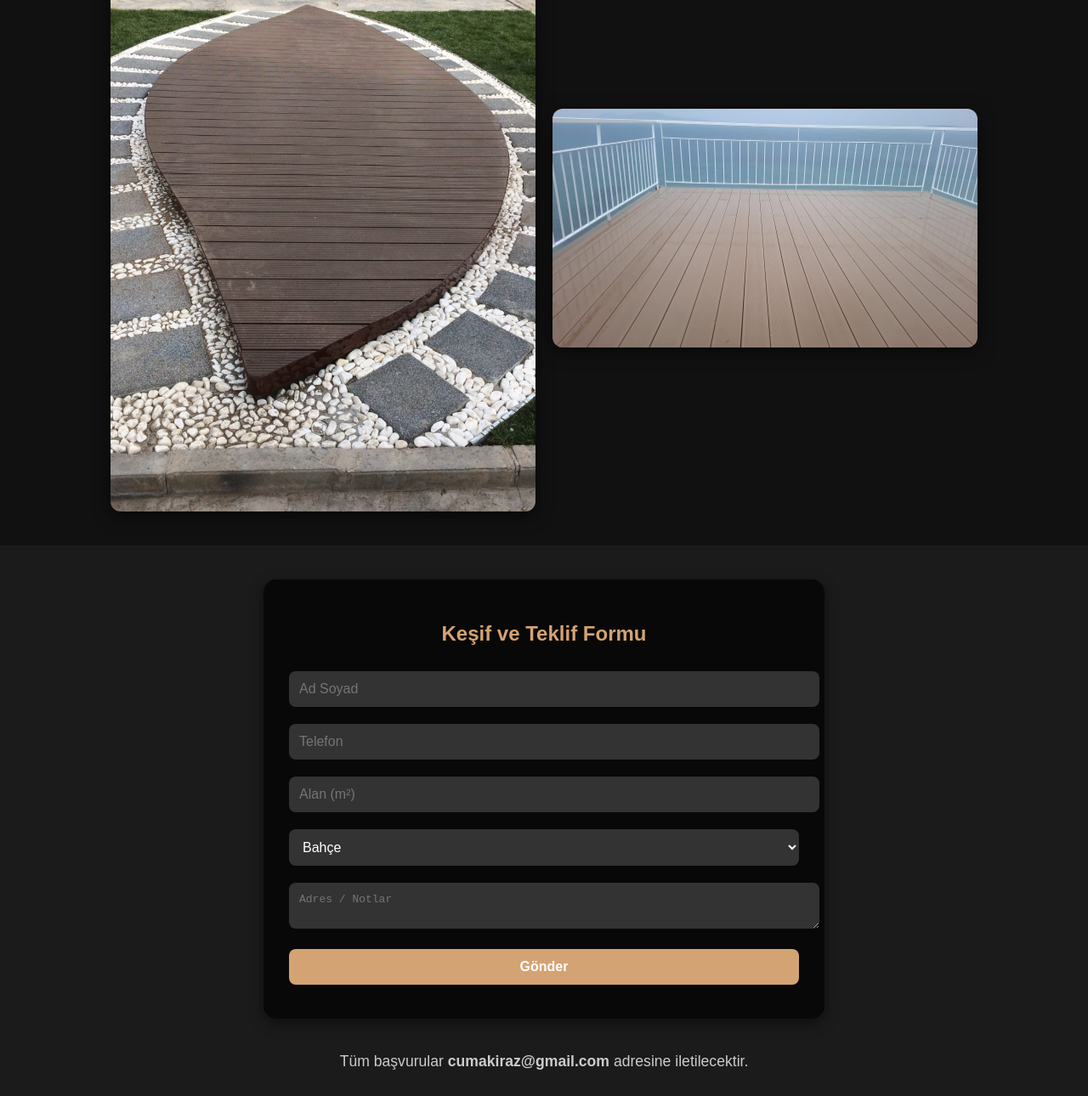
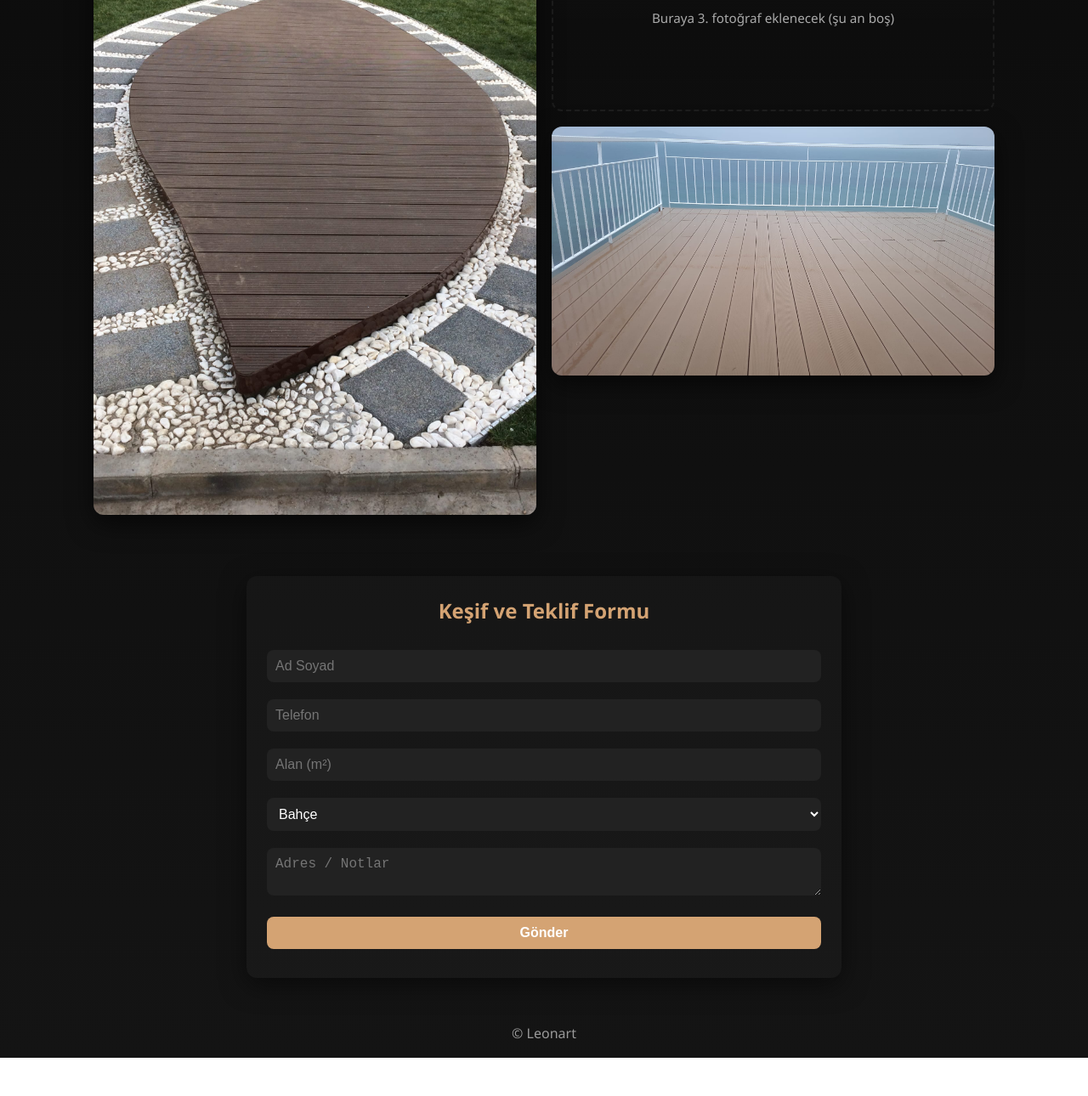
Before and after one commit to leonaart/leonart, a plain HTML site: page index.html in a window 1280 px wide. Shown: the part 315-1605 px from the top of the page at 85% size. After the commit the page ends 1560 px from the top, so only its background shows below. Drawn offline with nearby package versions, Linux system fonts and the light colour scheme.

Commit message:
index.html

```diff
--- a/index.html
+++ b/index.html
@@ -1,119 +1,143 @@
 <!DOCTYPE html>
 <html lang="tr">
 <head>
-  <meta charset="UTF-8" />
-  <meta name="viewport" content="width=device-width, initial-scale=1.0" />
+  <meta charset="utf-8" />
+  <meta name="viewport" content="width=device-width,initial-scale=1" />
   <title>Leonart - Ahşap Kompozit Deck</title>
   <style>
-    body {
-      font-family: 'Poppins', sans-serif;
-      margin: 0;
-      padding: 0;
-      background-color: #1b1b1b;
-      color: #fff;
+    :root {
+      --accent: #d4a373;
+      --bg: #0f0f0f;
+      --card: rgba(255,255,255,0.03);
+      --gap: 18px;
+      --placeholder-height: 220px; /* düzenleyebilirsin */
+    }
+    *{box-sizing:border-box}
+    body{
+      margin:0;
+      font-family: "Segoe UI", Roboto, Arial, sans-serif;
+      background: linear-gradient(180deg,#0b0b0b,#141414);
+      color:#fff;
+    }
+    header{
+      text-align:center;
+      padding:36px 20px;
+      background: rgba(0,0,0,0.45);
+      box-shadow: 0 6px 20px rgba(0,0,0,0.6);
+    }
+    header h1{margin:0;font-size:2.6rem}
+    header p{margin:6px 0;color:var(--accent)}
+
+    /* GALERİ: soldaki resim 2 satır kaplar; sağ sütun üstte boş yer, altta yatay resim */
+    .gallery{
+      display: grid;
+      grid-template-columns: 1fr 1fr;
+      gap: var(--gap);
+      padding: 36px 20px;
+      max-width: 1100px;
+      margin: 0 auto;
+      align-items: start;
     }
 
-    header {
-      text-align: center;
-      padding: 50px 20px 30px;
-      background: linear-gradient(to bottom right, #2c2c2c, #1a1a1a);
-      box-shadow: 0 4px 10px rgba(0,0,0,0.5);
+    .left {
+      grid-column: 1;
+      grid-row: 1 / span 2; /* soldakini iki satır boyunca uzat */
     }
-    header h1 {
-      margin: 0;
-      font-size: 3em;
-      letter-spacing: 2px;
-      color: #fff;
-    }
-    header p {
-      margin: 10px 0;
-      color: #d4a373;
-      font-size: 1.2em;
+    .left img {
+      width:100%;
+      height: 100%;
+      max-height: 820px;         /* isteğe göre ayarla */
+      object-fit: cover;
+      display:block;
+      border-radius:12px;
+      box-shadow: 0 10px 30px rgba(0,0,0,0.6);
     }
 
-    /* Görsel galeri alanı */
-    .gallery {
+    .right { /* sağ sütun: iki hücre (üst placeholder, alt foto) */
+      grid-column: 2;
       display: flex;
-      flex-wrap: wrap;
-      justify-content: center;
-      align-items: center;
-      gap: 20px;
-      padding: 40px 20px;
-      background: #111;
-    }
-    .gallery img {
-      width: 45%;
-      max-width: 500px;
-      height: auto;
-      border-radius: 12px;
-      box-shadow: 0 5px 20px rgba(0,0,0,0.6);
-      transition: transform 0.4s ease, box-shadow 0.4s ease;
-    }
-    .gallery img:hover {
-      transform: scale(1.05);
-      box-shadow: 0 10px 25px rgba(0,0,0,0.8);
+      flex-direction: column;
+      gap: var(--gap);
+      /* bu sütunun yüksekliği soldaki resme göre belirlenecek;
+         justify-content:flex-end ile alt fotoyu alta itiyoruz */
+      justify-content: flex-end;
     }
 
-    /* Form alanı */
-    .container {
-      max-width: 600px;
-      margin: 40px auto;
-      background: rgba(0, 0, 0, 0.7);
-      padding: 30px;
-      border-radius: 15px;
-      box-shadow: 0 5px 15px rgba(0,0,0,0.5);
-    }
-    h2 {
-      text-align: center;
-      color: #d4a373;
-      margin-bottom: 20px;
-    }
-    form input, form select, form textarea, form button {
-      width: 100%;
-      padding: 12px;
-      margin: 10px 0;
-      border: none;
-      border-radius: 8px;
-      font-size: 1em;
-    }
-    form input, form select, form textarea {
-      background: #333;
-      color: #fff;
-    }
-    form button {
-      background-color: #d4a373;
-      color: #fff;
-      font-weight: bold;
-      cursor: pointer;
-      transition: background 0.3s ease;
-    }
-    form button:hover {
-      background-color: #b5835a;
+    .placeholder {
+      min-height: var(--placeholder-height);
+      border-radius:12px;
+      border: 2px dashed rgba(255,255,255,0.06);
+      background: linear-gradient(180deg, rgba(255,255,255,0.01), transparent);
+      display:flex;
+      align-items:center;
+      justify-content:center;
+      color: #aaa;
+      font-size: 0.95rem;
     }
 
-    .contact-info {
-      text-align: center;
-      margin: 30px 0;
-      font-size: 1.1em;
-      color: #ccc;
+    .right .bottom-img img{
+      width:100%;
+      max-height: 360px; /* yatay fotonun max yüksekliği */
+      object-fit: cover;
+      display:block;
+      border-radius:12px;
+      box-shadow: 0 10px 30px rgba(0,0,0,0.6);
     }
+
+    /* responsive: dar ekranlarda 1 sütuna dön */
+    @media (max-width:880px){
+      .gallery{
+        grid-template-columns: 1fr;
+      }
+      .left{ grid-row: auto; }
+      .right{ justify-content:flex-start; }
+      .placeholder{ min-height: 160px }
+      .right .bottom-img img{ max-height: 260px }
+    }
+
+    /* sayfa altı */
+    .container{
+      max-width:700px;
+      margin:36px auto;
+      padding:24px;
+      background: rgba(255,255,255,0.02);
+      border-radius:12px;
+      box-shadow: 0 8px 30px rgba(0,0,0,0.5);
+    }
+    h2{ color:var(--accent); text-align:center; margin-top:0 }
+    input,select,textarea,button{
+      width:100%; padding:10px; margin:10px 0; border-radius:8px; border:0;
+      background:#222; color:#fff; font-size:1rem;
+    }
+    button{ background:var(--accent); font-weight:700; cursor:pointer }
+    footer{ text-align:center; color:#999; padding:18px 0 }
   </style>
 </head>
 <body>
-
   <header>
     <h1>Leonart</h1>
     <p>Ahşap Kompozit Deck Sistemleri</p>
     <p>M² fiyat için teklif alın 📞 0532 575 50 74</p>
   </header>
 
-  <!-- GÖRSELLER -->
+  <main>
     <section class="gallery">
-    <img src="IMG-20220205-WA0000.jpg" alt="Ahşap Kompozit Deck Uygulaması 1">
-    <img src="IMG-20230120-WA0024.jpg" alt="Ahşap Kompozit Deck Uygulaması 2">
+      <!-- SOL (dikey): iki satır kaplayacak -->
+      <div class="left">
+        <img src="./IMG-20220205-WA0000.jpg" alt="Deck Uygulama 1">
+      </div>
+
+      <!-- SAĞ ÜST: boş placeholder (3. fotoğraf için yer) -->
+      <div class="right">
+        <div class="placeholder">Buraya 3. fotoğraf eklenecek (şu an boş)</div>
+
+        <!-- SAĞ ALT: mevcut yatay foto -->
+        <div class="bottom-img">
+          <img src="./IMG-20230120-WA0024.jpg" alt="Deck Uygulama 2">
+        </div>
+      </div>
     </section>
 
-  <!-- FORM -->
     <div class="container">
       <h2>Keşif ve Teklif Formu</h2>
       <form onsubmit="sendEmail(event)">
@@ -130,23 +154,19 @@
         <button type="submit">Gönder</button>
       </form>
     </div>
+  </main>
 
-  <div class="contact-info">
-    <p>Tüm başvurular <b>cumakiraz@gmail.com</b> adresine iletilecektir.</p>
-  </div>
+  <footer>© Leonart</footer>
 
   <script src="https://cdn.jsdelivr.net/npm/@emailjs/browser@3/dist/email.min.js"></script>
   <script>
-    (function() {
-      emailjs.init("QopyiLNzDwNZu0Wg2");
-    })();
-    function sendEmail(event) {
-      event.preventDefault();
-      emailjs.sendForm('service_f9kplx9', 'template_2jh6r2l', event.target)
-        .then(() => alert('Talebiniz başarıyla gönderildi! ✅'))
-        .catch(error => alert('Bir hata oluştu: ' + JSON.stringify(error)));
+    (function(){ emailjs.init("QopyiLNzDwNZu0Wg2"); })();
+    function sendEmail(e){
+      e.preventDefault();
+      emailjs.sendForm('service_f9kplx9','template_2jh6r2l', e.target)
+        .then(()=>alert('Talebiniz gönderildi ✅'))
+        .catch(err=>{ console.error(err); alert('Hata: '+JSON.stringify(err))});
     }
   </script>
-
 </body>
 </html>
```
Lines whose indentation alone changed are shown as unchanged.
